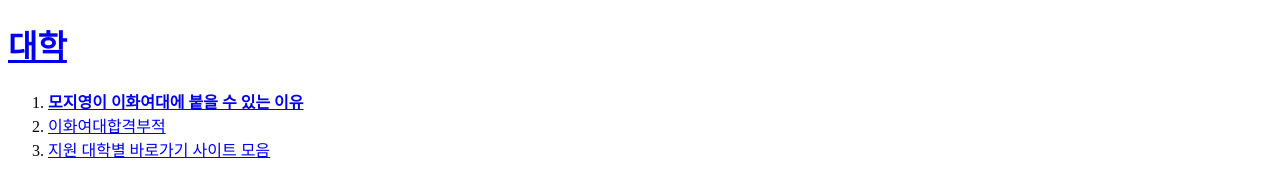
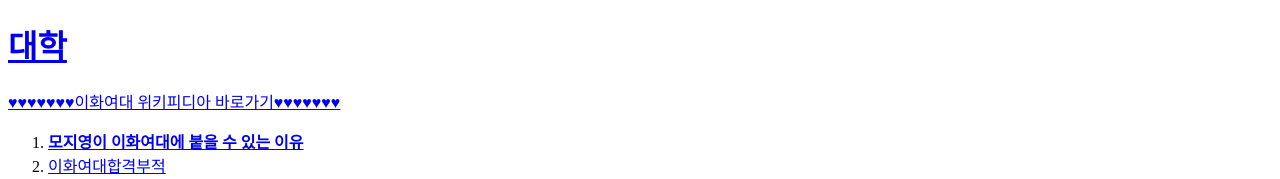
Before and after one commit to shinyubin989/index.html, a plain HTML site: page index.html in a window 1280 px wide. Shown: the top 179 px of the page. Drawn offline with Linux system fonts and the light colour scheme; a script that the page names is missing.

Commit message:
Add files via upload

```diff
--- a/index.html
+++ b/index.html
@@ -9,6 +9,9 @@
 
 <body>
   <h1><a href="index.html">대학</a></h1>
+  <p>
+  <a href="https://en.wikipedia.org/wiki/Ewha_Womans_University">♥♥♥♥♥♥♥이화여대 위키피디아 바로가기♥♥♥♥♥♥♥</a><br>
+  </p>
   <ol>
     <li><a href="reason.html"><strong>모지영이 <u>이화여대</u>에 붙을 수 있는 이유</strong></a></li>
     <li><a href="bujeok.html">이화여대합격부적</a></li>
```
